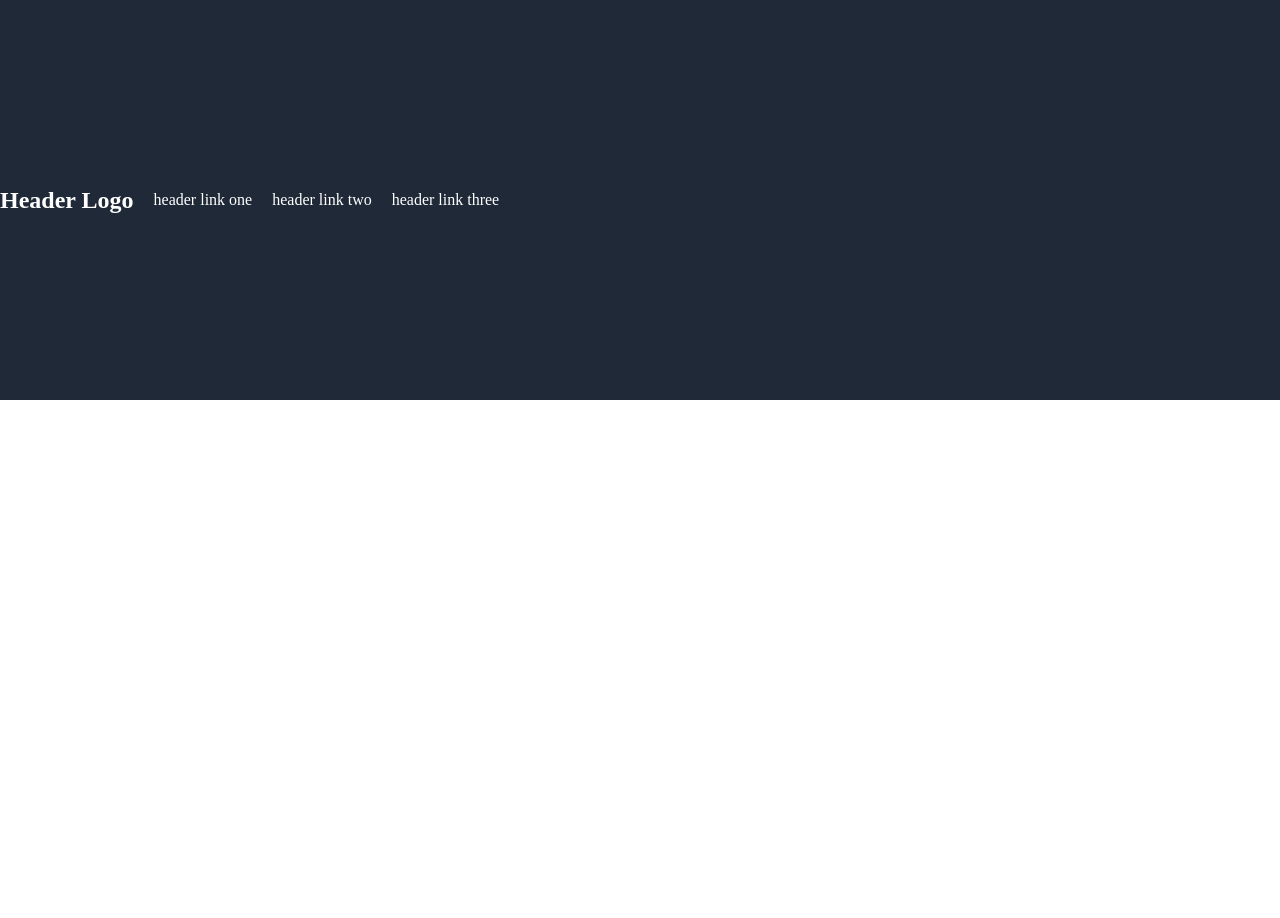
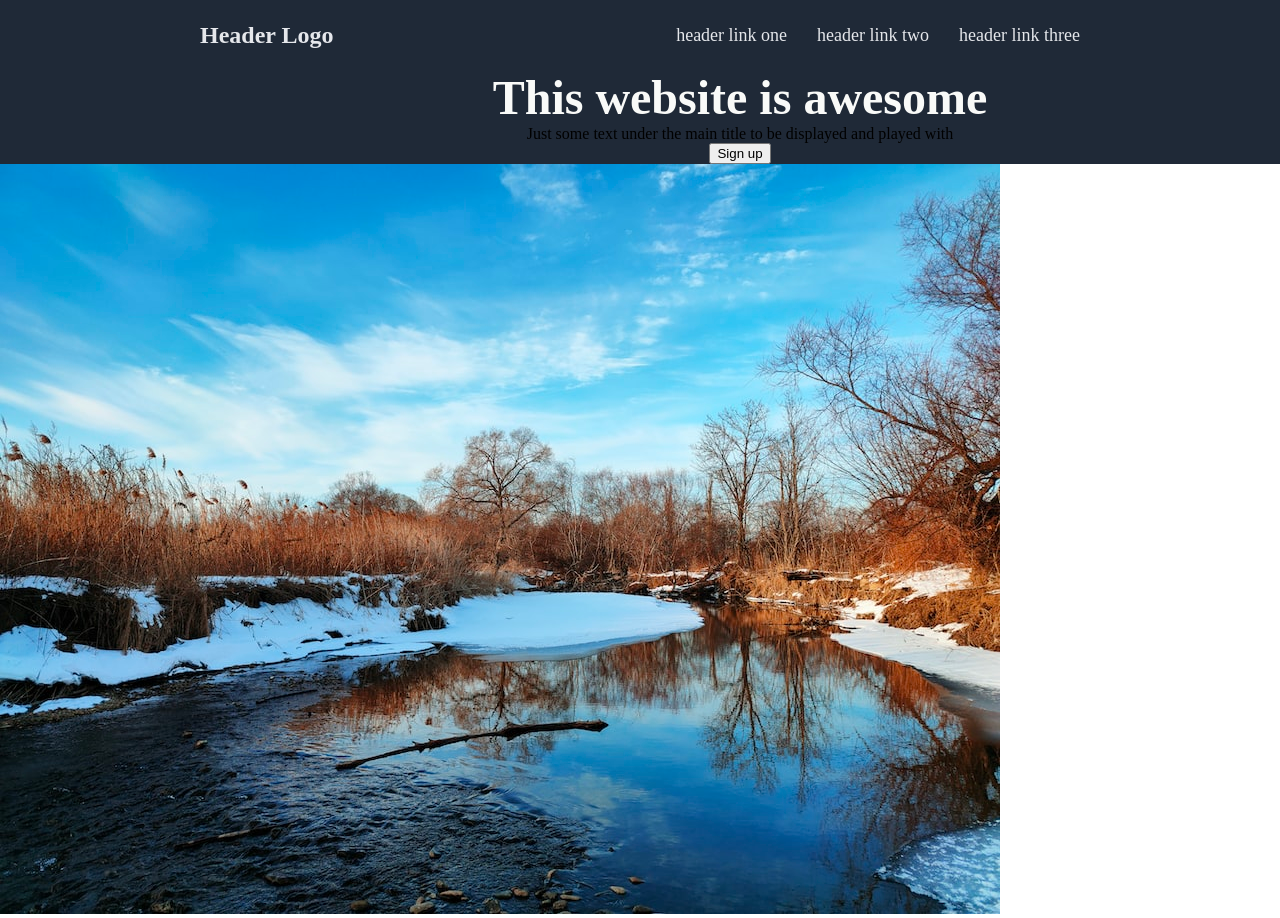
Before and after one commit to LavinCreator/landing-page, a plain HTML site: page index.html in a window 1280 px wide. Before the commit the page ends 800 px from the top, so only its background shows below. Drawn offline with Linux system fonts and the light colour scheme.

Commit message:
Updated code

```diff
--- a/index.html
+++ b/index.html
@@ -9,14 +9,18 @@
 </head>
 
 <body>
-    <div class="section1">
-        <div class="links">
-            <div class="logo"><a href="#">Header Logo</a></div>
-            <a href="#">header link one</a>
-            <a href="#">header link two</a>
-            <a href="#">header link three</a>
-        </div>
+    <nav class="section1">
+        <a class="a1" href="#">Header Logo</a>
+        <a href="#">header link one</a>
+        <a href="#">header link two</a>
+        <a href="#">header link three</a>
+    </nav>
+    <div class="content">
+        <div class="head">This website is awesome</div>
+        <div class="text">Just some text under the main title to be displayed and played with</div>
+        <button>Sign up</button>
     </div>
+    <img src="images/sample.jpeg" alt="sample">
 </body>
 
 </html>
--- a/style.css
+++ b/style.css
@@ -4,22 +4,35 @@ body {
 }
 .section1 {
     display: flex;
-    justify-content: space-between ;
     background-color: #1f2937;
-    height: 400px;
-}
-.links {
-    display: flex;
-    gap: 20px;
+    height: 70px;
     align-items: center;
-}
-.logo {
-    display: flex;
-    margin-right: auto;
-    font-size: 24px;
-    font-weight: bolder;
+    justify-content: space-between;
+    padding: 0 200px;
 }
 a {
     text-decoration: none;
-    color: white;
+    color: #e5e7eb;
+    font-size: 18px;
 }
+.a1 {
+    font-size: 24px;
+    font-weight: bolder;
+    margin-right: auto;
+}
+.section1 a:not(.a1) {
+    margin-left: 30px;
+}
+.content{
+    display: flex;
+    flex-direction: column;
+    background-color: #1f2937;
+    align-items: center;
+    justify-content: flex-start;
+    padding-left: 200px;
+}
+.head{
+    color: #f9faf8;
+    font-size: 48px;
+    font-weight: bolder;
+}
```
Also changed, not shown: images/sample.jpeg (added).
